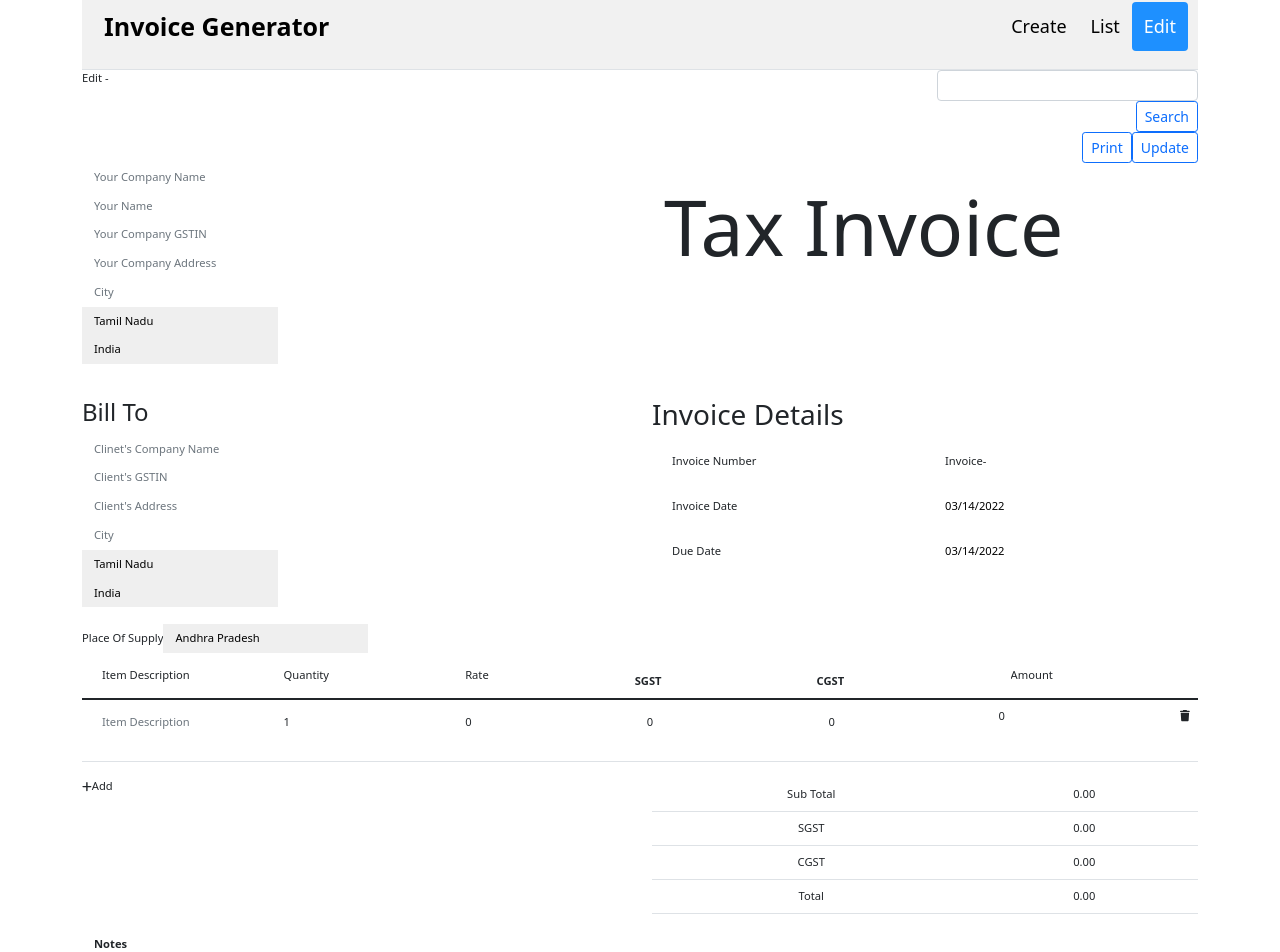
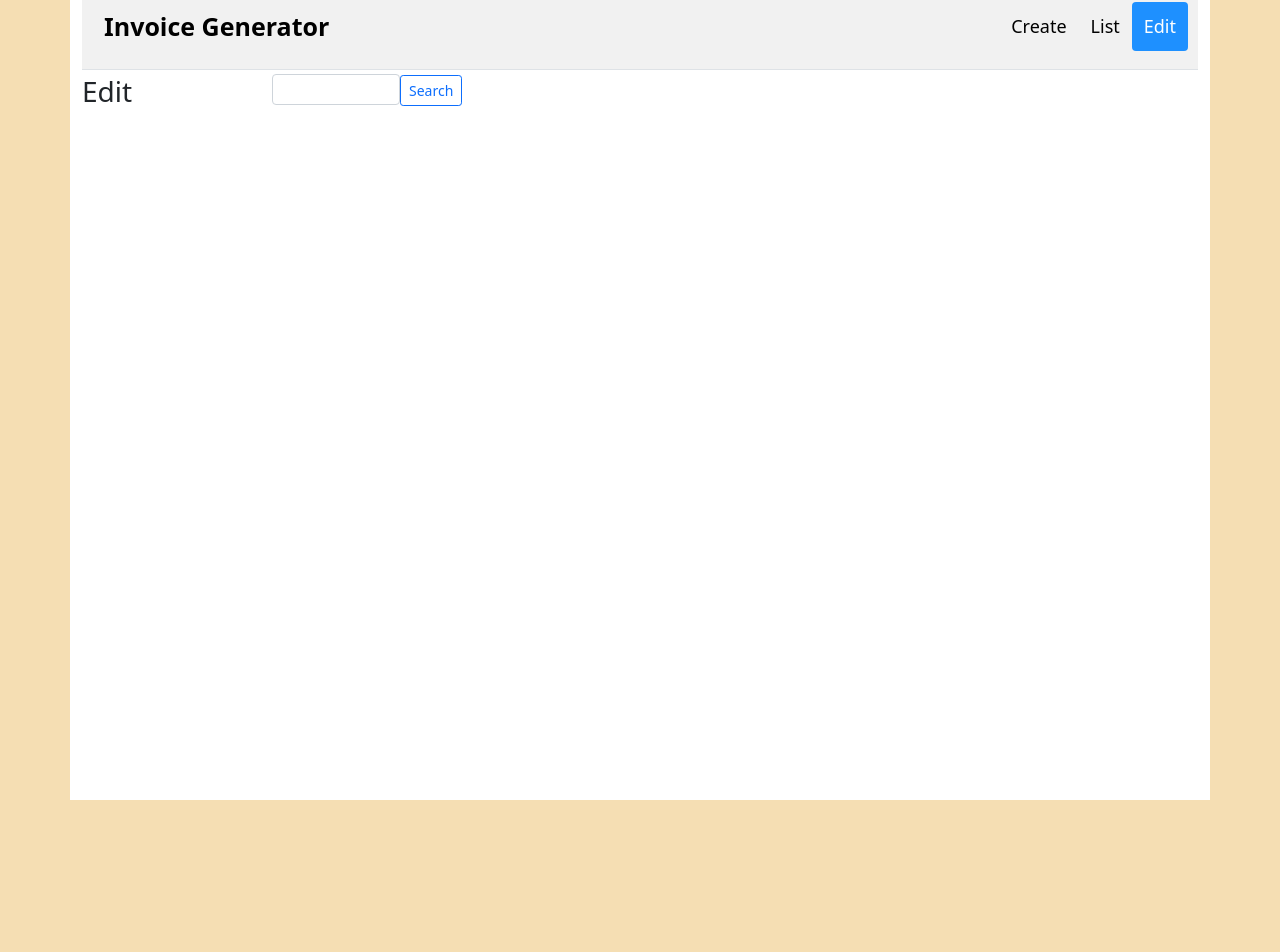
Before and after one commit to Sharvan45/invoice_generator, a React (Create React App) app: page /Edit in a window 1280 px wide. Shown: the top 952 px of the page. After the commit the page ends 800 px from the top, so only its background shows below. Built offline with nearby package versions, Linux system fonts and the light colour scheme.

Commit message:
Minpr Bug Fixes

```diff
--- a/public/index.html
+++ b/public/index.html
@@ -22,7 +22,7 @@
       work correctly both with client-side routing and a non-root public URL.
       Learn how to configure a non-root public URL by running `npm run build`.
     -->
-    <title>React App</title>
+    <title>Invoice Generator</title>
   </head>
   <body>
     <noscript>You need to enable JavaScript to run this app.</noscript>
--- a/src/Pages/Edit.jsx
+++ b/src/Pages/Edit.jsx
@@ -1,52 +1,67 @@
 import React, { useEffect, useRef, useState } from "react";
 import { Button, FormControl } from "react-bootstrap";
-import { useSearchParams } from "react-router-dom";
 import { getInoviceDetails } from "../mock/mock";
 import { GET } from "../shared/httprequest,";
 import { InvoiceTemplate } from "../shared/invoiceTemplate";
 
 export const Edit = () => {
-    const [searchParams, setSearchParams] = useSearchParams();
+    // const [searchParams, setSearchParams] = useSearchParams();
     const [id, setID] = useState("");
-    const [invoice, setInvoice] = useState({});
-
+    const [invoice, setInvoice] = useState();
+    const [loading, setLoading] = useState(false)
     const textboxRef = useRef();
 
-    useEffect(() => {
-        let id = searchParams.get("id");
-        if (id) {
-            setID(id);
-            GET("invoices/" + id, {}).then(res => {
+    const getInvoice = (isSearch = false) => {
+        const queryParams = new URLSearchParams(window.location.search)
+        let invoiceId = isSearch ? id : queryParams.get("id");
+        if (invoiceId) {
+            setLoading(true);
+            setID(invoiceId);
+            GET("invoices/" + invoiceId, {}).then(res => {
                 setInvoice(getInoviceDetails.invoice);
+                setID(invoiceId)
+                setLoading(false);
             }).catch(err => {
                 console.log(err);
+                setLoading(false);
             });
         }
-        return () => {
-            setSearchParams({});
-        }
-    }, [searchParams, setSearchParams])
+    }
+
+    useEffect(() => {
+        getInvoice();
+    }, [])
     return (
         <>
             <div className="row print_hide">
-                <div className="col-9">
-                    Edit -{id}
+                <div className="col-2">
+                    <p className="fs-3" style={{ display: 'inline' }}>Edit</p>
                 </div>
-                <div className="col-3">
+                <div className="col-10 pt-1">
                     <FormControl
                         ref={textboxRef}
+                        style={{ width: '10vw', display: 'inline' }}
+                        className={"pl-1"}
+                        onChange={(e) => { setID(e.target.value) }}
+                        value={id}
                     />
                     <Button
                         variant="outline-primary"
                         size="sm"
-                        style={{ float: 'right' }}
-                        onClick={() => { console.log(textboxRef.current.value); }}
+                        onClick={() => {
+                            getInvoice(true);
+                        }}
+                        style={{ display: 'inline' }}
                     >
                         Search </Button>
                 </div>
             </div>
             {
-                invoice &&
+                loading &&
+                <div>Loading...</div>
+            }
+            {
+                invoice && !loading &&
                 <InvoiceTemplate
                     id={invoice.invoice_id}
                     isEdit={true}
--- a/src/Pages/List.jsx
+++ b/src/Pages/List.jsx
@@ -8,15 +8,20 @@ export const List = () => {
 
     useEffect(() => {
         GET("invoices", {}).then(res => {
+            setIsLoading(false);
             setInvoiceList(mockInvoiceList.invoices);
         }).catch(err => {
             // for demo purpose
+            setIsLoading(false);
             setInvoiceList(mockInvoiceList.invoices);
         })
     });
 
     const [invoiceList, setInvoiceList] = useState([]);
-
+    const [isLoadaing, setIsLoading] = useState(true);
+    if (isLoadaing) {
+        return <div>Loading...</div>
+    }
     return (
         <>
             <h3>List of Invoices</h3>
--- a/src/Routes/routers.jsx
+++ b/src/Routes/routers.jsx
@@ -17,8 +17,8 @@ export const Routers = () => {
                 </div>
                 {/* <Header auth={auth} /> */}
                 <Routes>
-                    <Route exact path='/lists' element={<List />} />
-                    <Route exact path='/edit' element={<Edit />} />
+                    <Route path='/lists' element={<List />} />
+                    <Route path='/edit' element={<Edit />} />
                     <Route path='*' element={<Create />} />
                 </Routes>
             </Router >
--- a/src/Routes/routes.scss
+++ b/src/Routes/routes.scss
@@ -11,11 +11,15 @@ $default-font-size: 0.7rem !important;
   border: 1px blue solid;
 }
 
+.container {
+  min-height: 100vh;
+}
 .form-control {
   font-size: $default-font-size;
 }
 .app {
   font-size: $default-font-size;
+  background-color: white;
 
   .custom_padding {
     padding: 0.375rem 0.75rem;
--- a/src/index.css
+++ b/src/index.css
@@ -6,6 +6,7 @@ body {
   -webkit-font-smoothing: antialiased;
   -moz-osx-font-smoothing: grayscale;
   font-size: medium !important;
+  background-color: wheat !important;
 }
 
 code {
--- a/src/shared/httprequest,.jsx
+++ b/src/shared/httprequest,.jsx
@@ -36,3 +36,5 @@ export const POST = (url, data) => {
 }
 
 export const GET = (url, data) => customAxios.get(url, data)
+
+export const PUT = (url, data) => customAxios.put(url, data)
--- a/src/shared/invoiceTemplate.jsx
+++ b/src/shared/invoiceTemplate.jsx
@@ -4,7 +4,7 @@ import DatePicker from "react-datepicker";
 
 import { convertInvoiceToData, convertModelToFormData } from "./convertors";
 import CountryStateDropdown from "./CountryStateDropdown";
-import { POST } from "./httprequest,";
+import { POST, PUT } from "./httprequest,";
 import "react-datepicker/dist/react-datepicker.css";
 import "./invoiceTemplate.scss";
 import { FontAwesomeIcon } from "@fortawesome/react-fontawesome";
@@ -20,23 +20,23 @@ const renderTotal = (items) => {
         sgst += ((item.sgst / 100) * (item.qty * item.rate));
         cgst += ((item.cgst / 100) * (item.qty * item.rate));
     })
-    return <Table>
+    return <Table className="totalTable">
         <tbody className="text-center">
             <tr>
-                <td className="col-7">Sub Total</td>
+                <td className="col-7 fw-bold">Sub Total</td>
                 <td className="col-5">{total.toFixed(2)}</td>
             </tr>
             <tr>
-                <td className="col-7">SGST</td>
+                <td className="col-7 fw-bold">SGST</td>
                 <td className="col-5">{sgst.toFixed(2)}</td>
             </tr>
             <tr>
-                <td className="col-7">CGST</td>
+                <td className="col-7 fw-bold">CGST</td>
                 <td className="col-5">{cgst.toFixed(2)}</td>
             </tr>
             <tr>
-                <td className="col-7">Total</td>
-                <td className="col-5"><currencyDropdown />
+                <td className="col-7 fw-bold">Total</td>
+                <td className="col-5 fw-bold"><currencyDropdown />
                     {(total + sgst + cgst).toFixed(2)}</td>
             </tr>
         </tbody>
@@ -150,8 +150,12 @@ export const InvoiceTemplate = ({ isEdit = false, id, values }) => {
         let errors = validation({ ownDetails, clientDetails, tableDetails });
         setErrorList(errors);
         if (errors.length === 0) {
-            POST("invoices", convertModelToFormData({ ownDetails, clientDetails, tableDetails }))
-                .then(res => { setShowToast(true) });
+            if (!isEdit) {
+                POST("invoices", convertModelToFormData({ ownDetails, clientDetails, tableDetails }))
+                    .then(res => { setShowToast(true) });
+                return
+            }
+            PUT(`invoices/${id}`, convertModelToFormData({ ownDetails, clientDetails, tableDetails })).then(res => { setShowToast(true) });
         }
     }
 
@@ -409,7 +413,7 @@ export const InvoiceTemplate = ({ isEdit = false, id, values }) => {
                                     <div className="styled" >{tb.qty * tb.rate}
                                     </div>
                                 </td>
-                                <td className="print_hide">
+                                <td className="print_hide text-danger">
                                     <FontAwesomeIcon icon={faTrash}
                                         onClick={() => onDeleteItem(index)} />
                                 </td>
@@ -419,9 +423,9 @@ export const InvoiceTemplate = ({ isEdit = false, id, values }) => {
                 <div>
                     <div className="row">
                         <div className="col-6">
-                            <div className="print_hide"
+                            <div className="print_hide text-primary"
                                 onClick={() => onAddItem()}>
-                            <FontAwesomeIcon icon={faPlus} />
+                                <FontAwesomeIcon icon={faPlus} />
                                 Add</div> </div>
                         <div className="col-6">
                             {renderTotal(tableDetails)}
--- a/src/shared/invoiceTemplate.scss
+++ b/src/shared/invoiceTemplate.scss
@@ -1,4 +1,5 @@
-.invoiceTable {
+.invoiceTable,
+.totalTable {
   td {
     border-bottom: none;
   }
```
Also changed, not shown: src/shared/convertors.jsx (line endings or trailing spaces).
